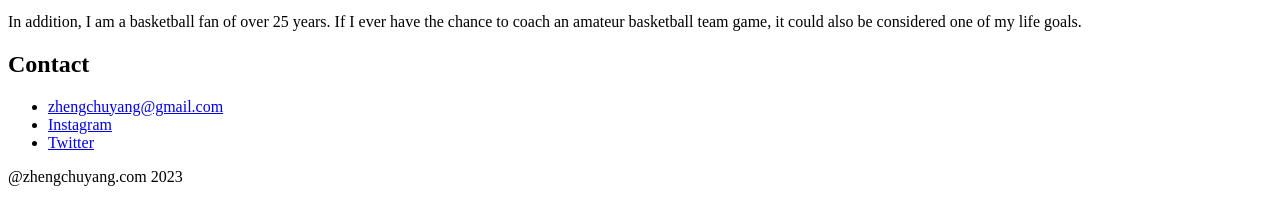
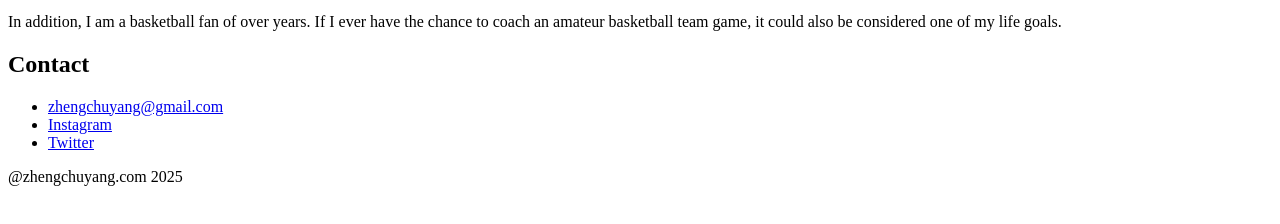
Before and after one commit to xhacker/zhengchuyang.com, a plain HTML site: page index.html in a window 1280 px wide. Shown: the part 556-780 px from the top of the page. Drawn offline with Linux system fonts and the light colour scheme.

Commit message:
Update index.html

```diff
--- a/index.html
+++ b/index.html
@@ -8,9 +8,8 @@
     <link rel="stylesheet" href="css/no.css" id="theme-style">
     <script>
     function displayYear() {
-      var currentYear = new Date().getFullYear();
-      var result = currentYear - 2000;
-      document.getElementById("year").innerHTML = result;
+      var currentYear = new Date().getFullYear();  // 获取当前年份
+      document.getElementById("footer").innerHTML = "@zhengchuyang.com " + currentYear;
     }
   </script>
 </head>
@@ -93,5 +92,4 @@ while(x=eval(x));}hiveware_enkoder();
 
 </body>
 
-
 </html>
```
